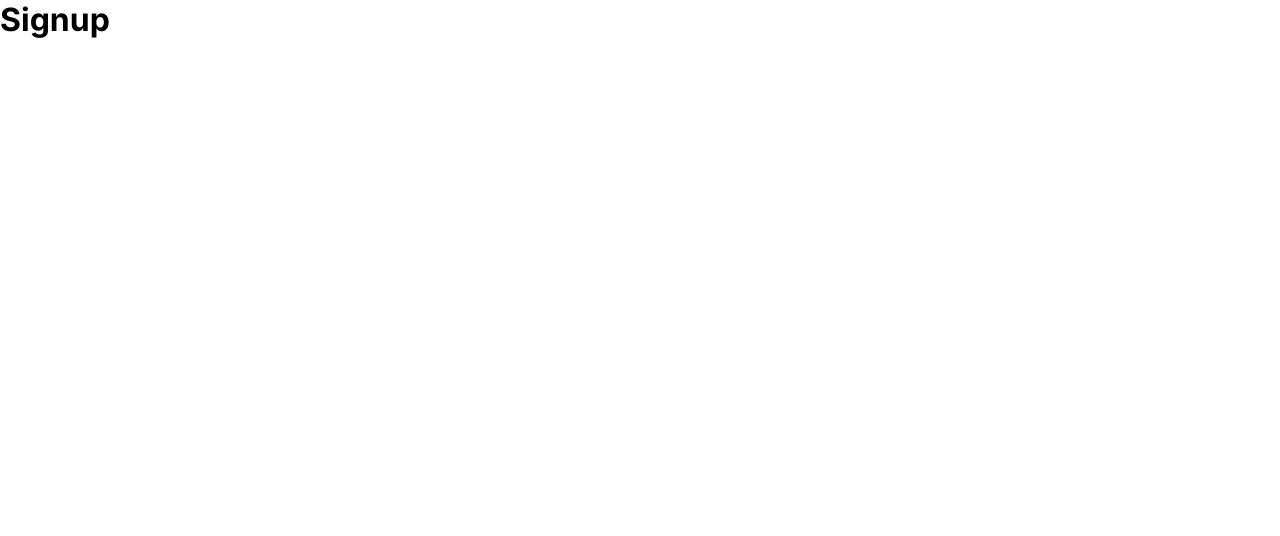
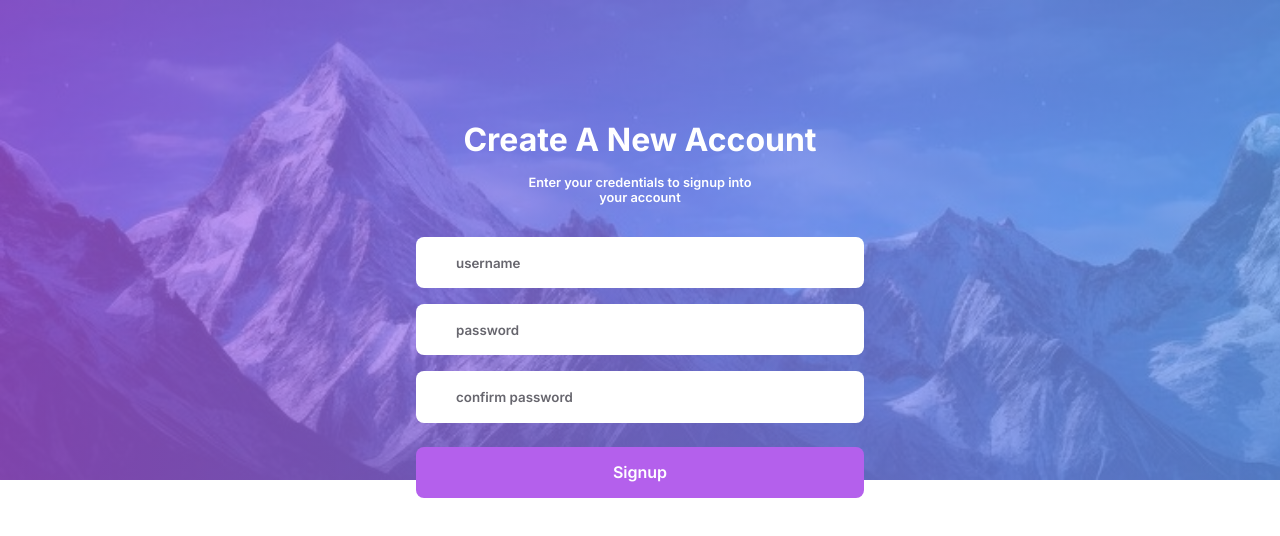
Before and after one commit to a-run-kumar-d/Todo-list, a React (Vite) app: page /signup in a window 1280 px wide. Shown: the top 536 px of the page. Built offline with nearby package versions, Linux system fonts and the light colour scheme.

Commit message:
first commit

```diff
--- a/src/Data/taskDataContext.tsx
+++ b/src/Data/taskDataContext.tsx
@@ -14,6 +14,7 @@ type TaskData = {
     deleteTask: (id: number) => void;
     readStatus: (id: number) => boolean|undefined ;
     updateStatus: (id: number) => void;
+    deleteMultipleTasks: (ids : number[]) => void;
 }
 const taskDataContext = createContext({} as TaskData);
 
@@ -57,8 +58,12 @@ export function TaskDataProvider({children}: TaskDataProvidertype){
             }
         })
     }
+    function deleteMultipleTasks(ids: number[]){
+        const newTasks = tasks.filter(task => !ids.includes(task.id));
+        setTasks([...newTasks]);
+    }
     return(
-        <taskDataContext.Provider value={{getTasks, createTask , deleteTask, readStatus, updateStatus}}>
+        <taskDataContext.Provider value={{getTasks, createTask , deleteTask, readStatus, updateStatus ,deleteMultipleTasks}}>
             {children}
         </taskDataContext.Provider>
     )
--- a/src/Pages/Home.tsx
+++ b/src/Pages/Home.tsx
@@ -1,13 +1,12 @@
 import "../styles/home.css"
-
+import "../styles/common.css"
 import Task from "../components/Task"
 import { useTaskData } from "../Data/taskDataContext";
 import { useState } from "react";
-import task from "../components/Task";
 
 export default function Home() {
     const [sortValue, setSortValue] = useState("all")
-    const {getTasks, createTask ,deleteTask} = useTaskData();
+    const {getTasks, createTask ,deleteMultipleTasks} = useTaskData();
     const tasks = getTasks(sortValue);
     function handleText(e: React.KeyboardEvent<HTMLInputElement>) {
         if (e.key === "Enter") {
@@ -15,6 +14,10 @@ export default function Home() {
           e.currentTarget.value = "";
         }
       }
+    function handleSort(value: string) {
+        setSortValue(value);
+    }
+
     return (
         <>
         <div className="bgContainer"></div>
@@ -24,6 +27,7 @@ export default function Home() {
             <div className="taskContainer">
                 <div className="taskList">
                     {tasks.map((task)=>{
+                        console.log(task)
                         return(
                         <Task {...task} />
 
@@ -34,16 +38,13 @@ export default function Home() {
                 <div className="taskNav">
                     <div className="statusUpdater">{tasks.length} items lefts</div>
                     <div className="sortSection">
-                        <button className="sortButton" id="allButton" onClick={()=>{setSortValue("all")}}>All</button>
-                        <button className="sortButton" id="activeButton" onClick={()=>{setSortValue("active")}}>Active</button>
-                        <button className="sortButton" id="completedButton" onClick={()=>{setSortValue("completed")}}>Completed</button>
+                        <button className="sortButton" id="allButton" onClick={()=>{handleSort("all")}}>All</button>
+                        <button className="sortButton" id="activeButton" onClick={()=>{handleSort("active")}}>Active</button>
+                        <button className="sortButton" id="completedButton" onClick={()=>{handleSort("completed")}}>Completed</button>
                     </div>
                     <button className="sortButton" id="clearButton" onClick={() => {
-                        tasks.map(task => {
-                            if(task.status === false){
-                                deleteTask(task.id);
-                            }
-                        });
+                        const ids = tasks.filter(task => task.status === false).map(task => task.id);
+                        deleteMultipleTasks(ids);
                     }}>Clear Completed</button>
                 </div>
             </div>
--- a/src/Pages/Login.tsx
+++ b/src/Pages/Login.tsx
@@ -1,3 +1,18 @@
+import "../styles/common.css"
+import "../styles/other.css"
 export default function Login() {
-    return <h1>Login</h1>
+    return (
+        <>
+            <div className="bgContainer" id="bgLogin"></div>
+            <div className="homeContainer" id="loginContainer">
+                <div className="loginhead">Welcome to TodoList</div>
+                <div className="loginsubhead">Enter your credentials to login to <br></br> your account</div>
+                <div className="loginForm">
+                    <input type="text" className="inputBox" id="userName" placeholder="username"/>
+                    <input type="text" className="inputBox" id="password" placeholder="password"/>
+                    <button className="loginButton">Login</button>
+                </div>
+            </div>
+        </>
+    )
 }
--- a/src/Pages/Signup.tsx
+++ b/src/Pages/Signup.tsx
@@ -1,3 +1,19 @@
-export default function Signup() {
-    return <h1>Signup</h1>
+import "../styles/common.css"
+import "../styles/other.css"
+export default function Login() {
+    return (
+        <>
+            <div className="bgContainer" id="bgSignup"></div>
+            <div className="homeContainer" id="loginContainer">
+                <div className="loginhead">Create A New Account</div>
+                <div className="loginsubhead">Enter your credentials to signup into <br></br> your account</div>
+                <div className="loginForm">
+                    <input type="text" className="inputBox" id="userName" placeholder="username"/>
+                    <input type="text" className="inputBox" id="password" placeholder="password"/>
+                    <input type="text" className="inputBox" id="confirmpassword" placeholder="confirm password"/>
+                    <button className="loginButton">Signup</button>
+                </div>
+            </div>
+        </>
+    )
 }
--- /dev/null
+++ b/src/styles/common.css
@@ -0,0 +1,36 @@
+.bgContainer{
+    height: 45vh;
+    background: linear-gradient(90deg, rgba(180, 96, 236, 0.7), rgba(114, 164, 251, 0.7)), url("../assets/Hero-Bg.jpg");
+    background-size: cover;
+}
+.homeContainer{
+    position: absolute;
+    top: 15vh;
+    left: 50%;
+    transform: translate(-50%);
+    display: flex;
+    flex-direction: column;
+    justify-content: center;
+    align-items: center;
+    width: max-content;
+}
+.inputBox{
+    font-weight: 600;
+    color: var(--primary-text);
+    height: 3.2rem;
+    border: none;
+    padding: 5px 40px;
+    border-radius: 8px;
+    margin-top: 1.5rem;
+    display: flex;
+    align-items: center;
+    justify-content: center;
+    width: 35vw;
+    margin-bottom: 2rem;
+}
+.inputBox:focus{
+    outline: none;
+}
+.inputBox::placeholder{
+    color: var(--secondary-text);
+}
--- a/src/styles/home.css
+++ b/src/styles/home.css
@@ -1,19 +1,3 @@
-.bgContainer{
-    height: 45vh;
-    background: linear-gradient(90deg, rgba(180, 96, 236, 0.7), rgba(114, 164, 251, 0.7)), url("../assets/Hero-Bg.jpg");
-    background-size: cover;
-}
-.homeContainer{
-    position: absolute;
-    top: 15vh;
-    left: 50%;
-    transform: translate(-50%);
-    display: flex;
-    flex-direction: column;
-    justify-content: center;
-    align-items: center;
-    width: max-content;
-}
 .heading1{
     width: 100%;
     font-size: 2rem;
@@ -21,26 +5,6 @@
     letter-spacing: 0.7rem;
     color: #fff;
     margin-bottom: 1rem;
-}
-.inputBox{
-    font-weight: 600;
-    color: var(--primary-text);
-    height: 3.2rem;
-    border: none;
-    padding: 5px 40px;
-    border-radius: 8px;
-    margin-top: 1.5rem;
-    display: flex;
-    align-items: center;
-    justify-content: center;
-    width: 35vw;
-    margin-bottom: 2rem;
-}
-.inputBox:focus{
-    outline: none;
-}
-.inputBox::placeholder{
-    color: var(--secondary-text);
 }
 .subText{
     width: 100%;
--- /dev/null
+++ b/src/styles/other.css
@@ -0,0 +1,45 @@
+#bgLogin{
+    height: 50vh;
+}
+#bgSignup{
+    height: 60vh;
+}
+
+#loginContainer{
+    gap: 1rem;
+}
+.loginhead{
+    text-align: center;
+    width: 100%;
+    font-size: 2rem;
+    font-weight: 700;
+    color: #fff;
+}
+.loginsubhead{
+    width: 100%;
+    text-align: center;
+    font-size: 0.8rem;
+    font-weight: 600;
+    color: #fff;
+    margin-bottom: 1rem;
+}
+.loginForm{
+    width: 100%;
+    display: flex;
+    flex-direction: column;
+    gap: 1rem;
+}
+#userName, #password, #confirmpassword{
+    margin-top: 0rem;
+    margin-bottom: 0rem;
+}
+.loginButton{
+    margin-top: 0.5rem;
+    height: 3.2rem;
+    border: none;
+    border-radius: 8px;
+    background-color: rgba(180, 96, 236);
+    color: #fff;
+    font-weight: 600;
+    font-size: 1rem;
+}
```
